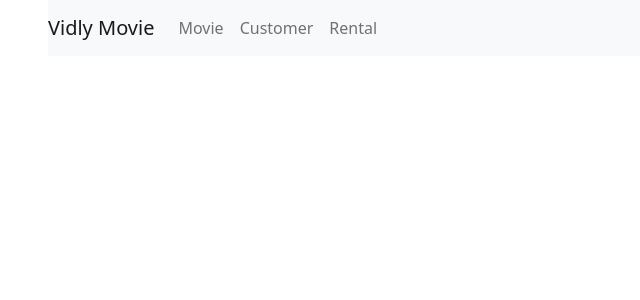
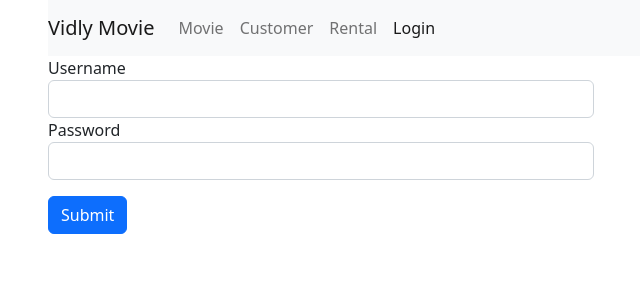
Before and after one commit to AzharUddinSheikh/VidlyModieApp, a React (Create React App) app: page /login in a window 1280 px wide. Shown: the top 300 px of the page, without its empty margins (34-674 px from the left). Built offline with nearby package versions, Linux system fonts and the light colour scheme.

Commit message:
formik login form with validation and displaying error using yup

```diff
--- a/package.json
+++ b/package.json
@@ -3,6 +3,7 @@
   "version": "0.1.0",
   "private": true,
   "dependencies": {
+    "@hookform/resolvers": "^2.9.10",
     "@testing-library/jest-dom": "^5.16.5",
     "@testing-library/react": "^13.4.0",
     "@testing-library/user-event": "^13.5.0",
@@ -12,9 +13,11 @@
     "prop-types": "^15.8.1",
     "react": "^18.2.0",
     "react-dom": "^18.2.0",
+    "react-hook-form": "^7.39.1",
     "react-router-dom": "^6.4.3",
     "react-scripts": "5.0.1",
-    "web-vitals": "^2.1.4"
+    "web-vitals": "^2.1.4",
+    "yup": "^0.32.11"
   },
   "scripts": {
     "start": "react-scripts start",
--- a/src/App.js
+++ b/src/App.js
@@ -6,6 +6,7 @@ import Customer from './component/Customer';
 import {Routes, Route, Navigate} from 'react-router-dom';
 import MovieDetail from './component/MovieDetail';
 import NotFound from './component/common/NotFound';
+import LoginForm from './component/LoginForm';
 
 
 function App() {
@@ -21,6 +22,8 @@ function App() {
 
         <Route path='/movies' element={<Movie />} />
 
+         <Route path='/login' element={<LoginForm />} />
+
         <Route path='/not-found' element={<NotFound />} />
 
         <Route path='/' element={<Navigate to='/movies'/>} />
--- /dev/null
+++ b/src/component/LoginForm.jsx
@@ -0,0 +1,46 @@
+import React from 'react'
+import { yupResolver } from '@hookform/resolvers/yup';
+import * as yup from "yup";
+import Input from './common/Input';
+import { useForm } from "react-hook-form";
+
+const schema = yup.object({
+  Username: yup.string().required(),
+  Password: yup.string().required(),
+}).required();
+
+const LoginForm = () => {
+
+    const { register, handleSubmit, formState: { errors } } = useForm({resolver: yupResolver(schema)});
+
+    const onSubmit = data => {
+        console.log(data)
+    }
+
+    return (
+        <div className="container">
+            <div className="row">
+                <div className="col">
+                    <form onSubmit={handleSubmit(onSubmit)}>
+                        <Input
+                            id='username'
+                            label='Username'
+                            register={register}
+                            errors={errors}
+                            required/>
+                        <Input
+                            id='password'
+                            label='Password'
+                            register={register}
+                            errors={errors}
+                            required/>
+                        <button type="submit" className="btn btn-primary mt-3">Submit</button>
+                    </form>
+                </div>
+                <div className="col"></div>
+            </div>
+        </div>
+    );
+}
+
+export default LoginForm;
--- a/src/component/NavBar.jsx
+++ b/src/component/NavBar.jsx
@@ -18,6 +18,9 @@ const NavBar = () => {
                         <li className="nav-item">
                             <NavLink className="nav-link" to="/rental">Rental</NavLink>
                         </li>
+                        <li className="nav-item">
+                            <NavLink className="nav-link" to="/login">Login</NavLink>
+                        </li>
                     </ul>
                 </div>
             </nav>
--- /dev/null
+++ b/src/component/common/Input.jsx
@@ -0,0 +1,15 @@
+import React from 'react'
+
+const Input = ({id, label, register, required, errors}) => {
+    return (
+        <div className="form-group">
+            <label htmlFor={id}>{label}</label>
+            <input
+                className="form-control"
+                {...register(label, { required })} />
+            {errors[label] && <p role="alert" style={{color:'red'}}>{errors[label]?.message}</p>}
+        </div>
+    );
+}
+
+export default Input;
```
Also changed, not shown: 1 other file (tests, documents, lock files or other folders). Lines whose indentation alone changed are shown as unchanged.
